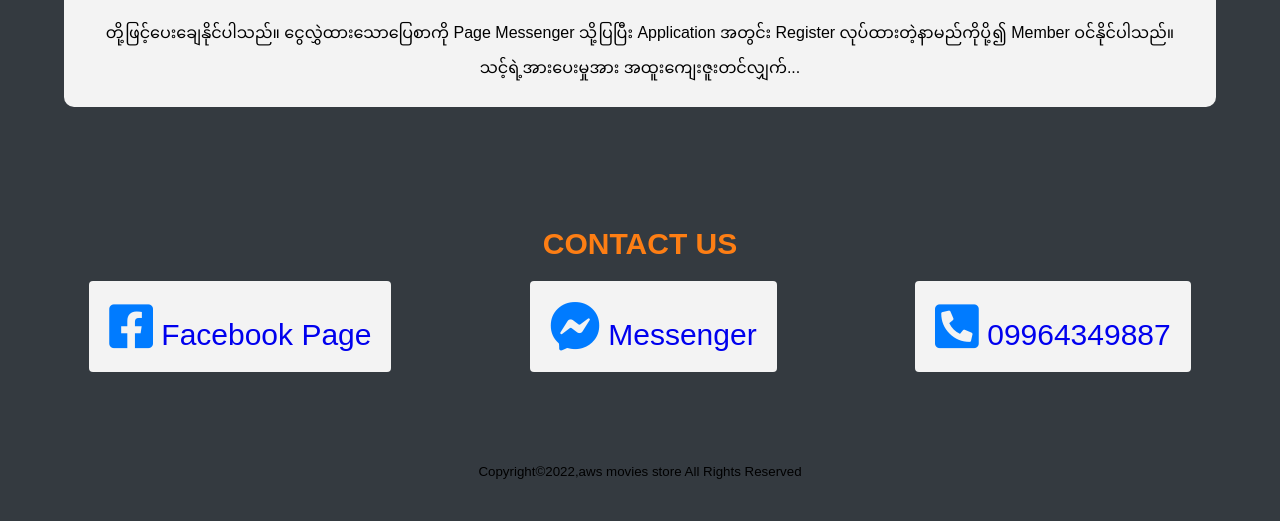
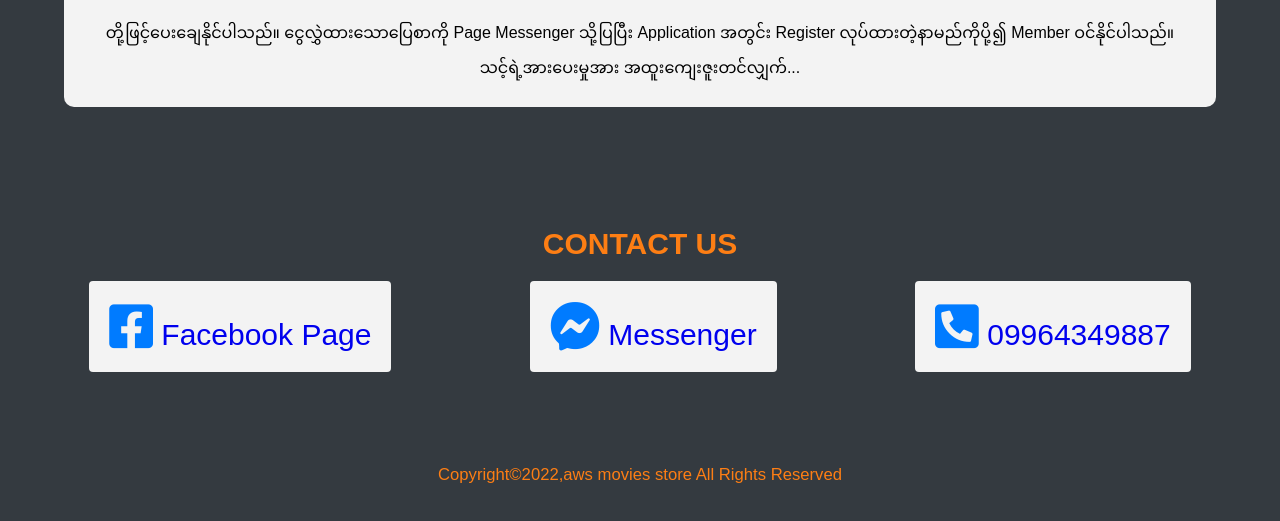
Before and after one commit to ko-ko-naing/aws-movie-store, a plain HTML site: page index.html in a window 1280 px wide. Shown: the part 2972-3493 px from the top of the page. Drawn offline with Linux system fonts and the light colour scheme; a web font is replaced by a local one.

Commit message:
Update aws.css

```diff
--- a/aws.css
+++ b/aws.css
@@ -394,6 +394,8 @@ footer{
     width: 100%;
     padding: 0 100px;
     text-align: center;
+    font-size: 20px;
+    color: var(--orange);
 }
 .mobile-menu-btn{
     display: none;
```
